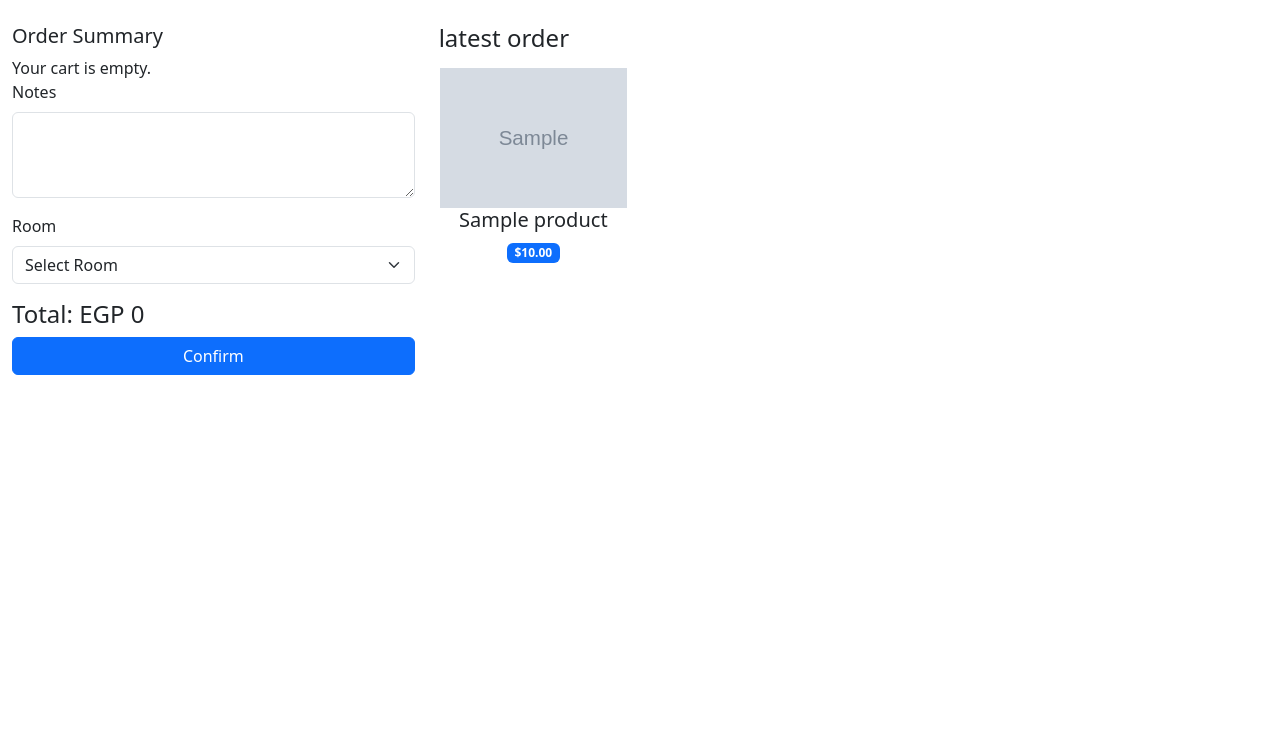
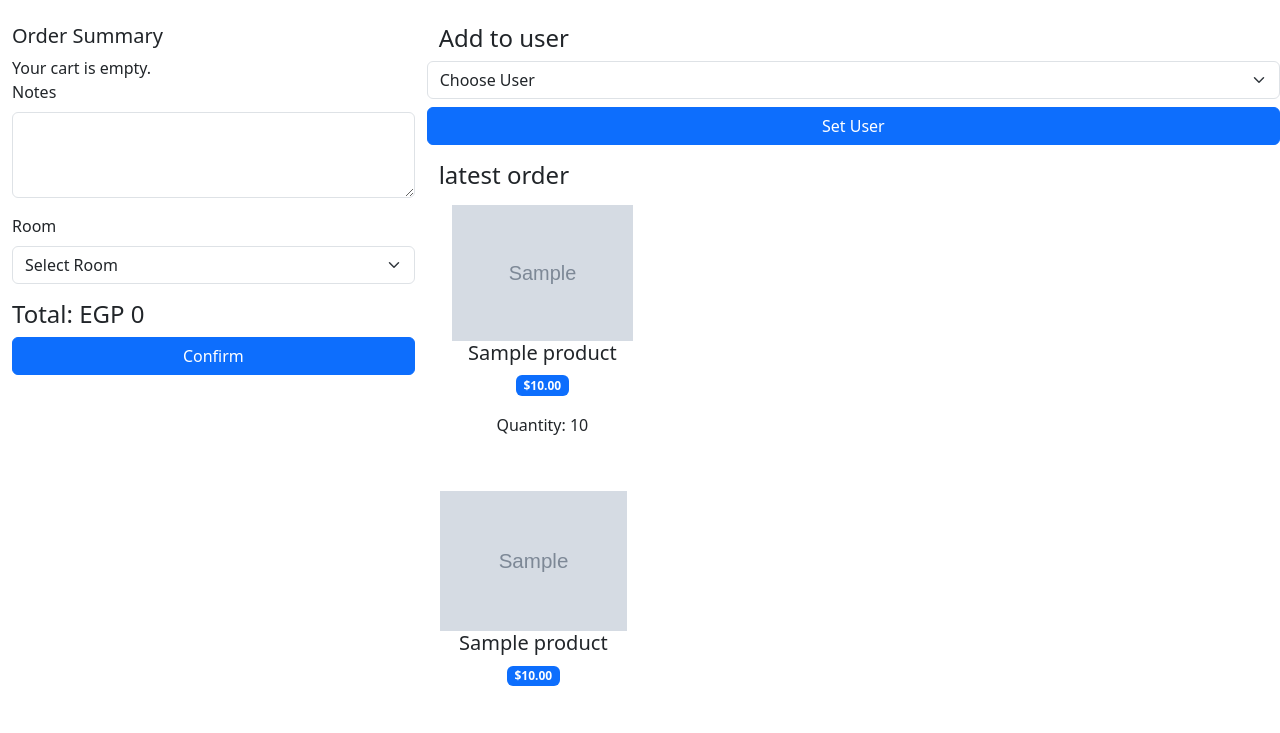
Before and after one commit to saramahmoud7689/Cafetria-Project, a PHP site: page /make_order.php in a window 1280 px wide. Shown: the top 733 px of the page. Run offline with PHP 8.4, Linux system fonts and the light colour scheme; tables that the repository leaves empty hold one stand-in row (values such as "Sample post"); grey boxes marked "Sample" are stand-in pictures.

Commit message:
latest order and order to user by admin

```diff
--- a/user/make_order.php
+++ b/user/make_order.php
@@ -121,23 +121,85 @@ function getProductQuantity($productId) {
                 </h4>
                 <button type="submit" class="btn btn-primary w-100" name="confirm_order">Confirm</button>
             </form>
-
         </div>
 
         <!-- Right Product Section -->
         <div class="col-md-8">
+
+
             <!-- at admin view -->
-            <!-- <div class="mb-3">
-                <label for="user" class="form-label">Add to user</label>
-                <select class="form-select" id="user" name="user">  !-- options from users.name --
-                    <option selected>Islam Askar</option>
-                    <option>Other User</option>
+            <div class="mb-3">
+            <h4>Add to user</h4>
+            <form method="POST" action="">
+                <div class="row">
+                <select class="form-select" id="user" name="user_id">
+                    <option>Choose User</option>
+                    <?php
+                        $query = "SELECT * FROM users";
+                        $myusers = mysqli_query($myConnection, $query);
+
+                        while($user = mysqli_fetch_assoc($myusers)){
+                            $name = $user['name'];
+                            $user_id = $user['id'];
+
+                            echo "<option value='$user_id'>$name</option>";
+                        }
+                    ?>
                 </select>
-            </div> -->
+                <button type="submit" class="btn btn-primary mt-2">Set User</button>
+                <?php
+                    if (isset($_POST['user_id'])) {
+                        $_SESSION['user_id_a'] = $_POST['user_id'];
+                        echo "user_id_a is ".$_SESSION['user_id_a'];
+                    }
+
+                ?>
+                </div>
+            </form>
+            </div>
 
             <!-- at user view -->
              <h4>latest order</h4>
              <!-- show latest order -->
+              <?php
+                $query = "SELECT * FROM orders ORDER BY order_date DESC LIMIT 1"; // Assuming 'created_at' is the date column
+                $myorders = mysqli_query($myConnection, $query);
+
+                $latestOrder = mysqli_fetch_assoc($myorders);
+
+                // print_r($myorders);
+                // print_r($latestOrder);
+
+                $orderId = $latestOrder['id'];
+
+                $query = "SELECT p.name, p.image, p.price, p.id, od.quantity
+                FROM products p
+                JOIN order_details od ON p.id = od.product_id
+                JOIN orders o ON o.id = od.order_id
+                WHERE od.order_id = $orderId
+                ORDER BY o.order_date DESC";
+
+                $myproducts = mysqli_query($myConnection, $query);
+
+
+                // Loop through the products and display them
+                while($product = mysqli_fetch_assoc($myproducts)) {
+                    $pname = $product['name'];
+                    $pimage = $product['image'];
+                    $pprice = $product['price'];
+                    $pid = $product['id'];
+                    $quantity = $product['quantity'];  // Quantity of the product in this order
+
+                    echo "<a href='cart.php?action=add&orderitem=$pid&price=$pprice&name=$pname&image=$pimage' class='btn col-3 text-center mb-4'>";
+                    echo '<div>';
+                    echo "<img src='$pimage' alt='Product' class='img-fluid'>";
+                    echo "<h5>$pname</h5>";
+                    echo "<p class='badge bg-primary'>$$pprice</p>";
+                    echo "<p>Quantity: $quantity</p>";
+                    echo '</div>';
+                    echo '</a>';
+                }
+              ?>
 
             <div class="row">
 
```
Also changed, not shown: user/confirm_order.php (+21 -1 lines).
